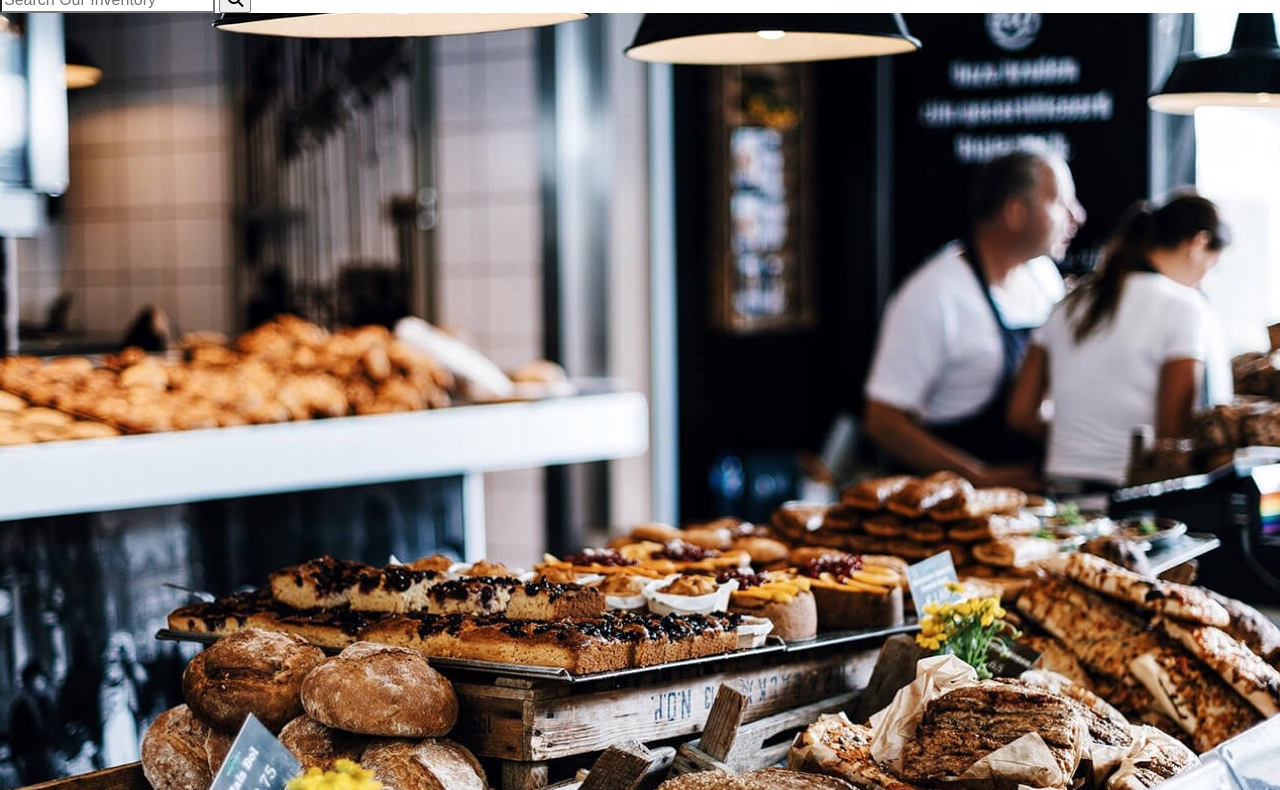
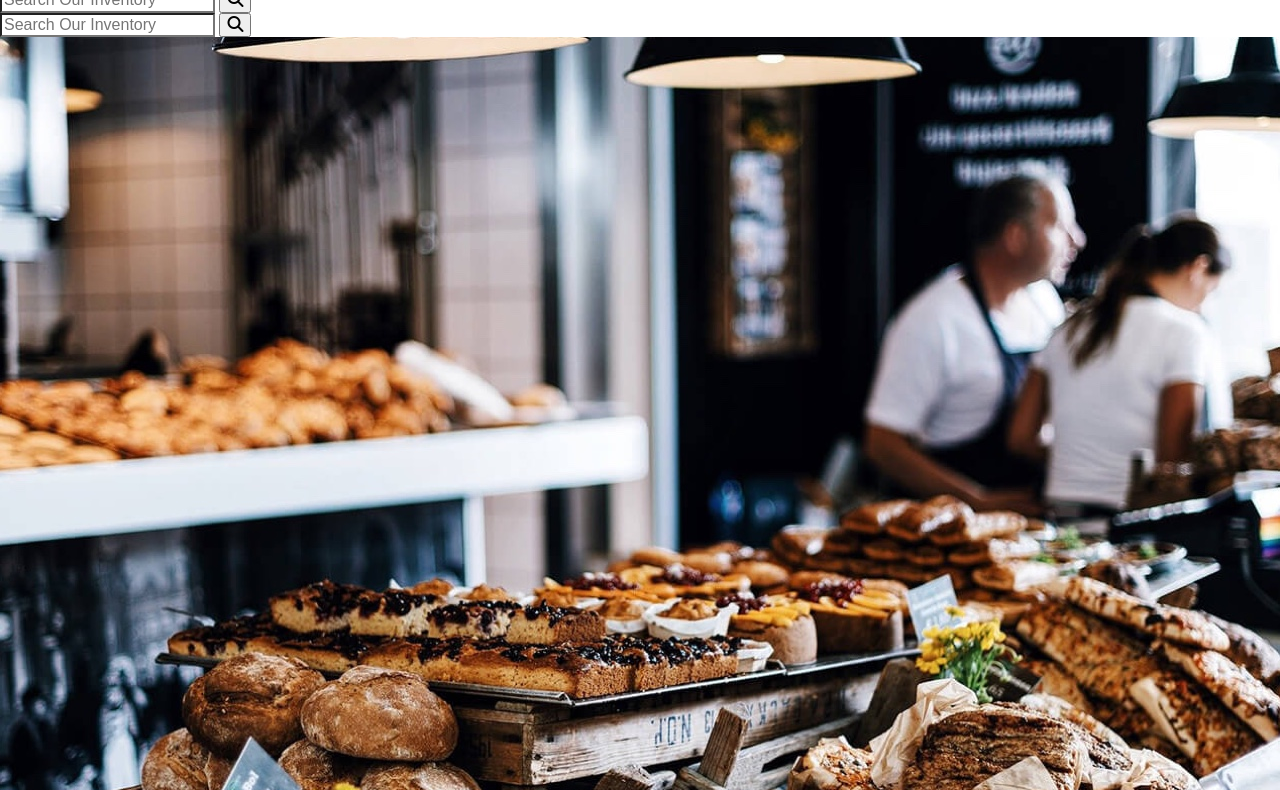
Before and after one commit to sdb329/Balsamo-web-2, a plain HTML site: page deploy/index.html in a window 1280 px wide. Shown: the part 68-858 px from the top of the page. Drawn offline with Linux system fonts and the light colour scheme.

Commit message:
added search.kit

```diff
--- a/deploy/index.html
+++ b/deploy/index.html
@@ -21,6 +21,15 @@
             <input type="text" placeholder="Search Our Inventory">
             <button><i class="fas fa-search"></i></button>
         </form>
+    </section>
+
+    <section id="search">
+        <div>
+        <form action="POST">
+            <input type="text" placeholder="Search Our Inventory">
+            <button><i class="fas fa-search"></i></button>
+        </form>
+    </div>
     </section>
 
     <section>
```
Also changed, not shown: 3 other files.
